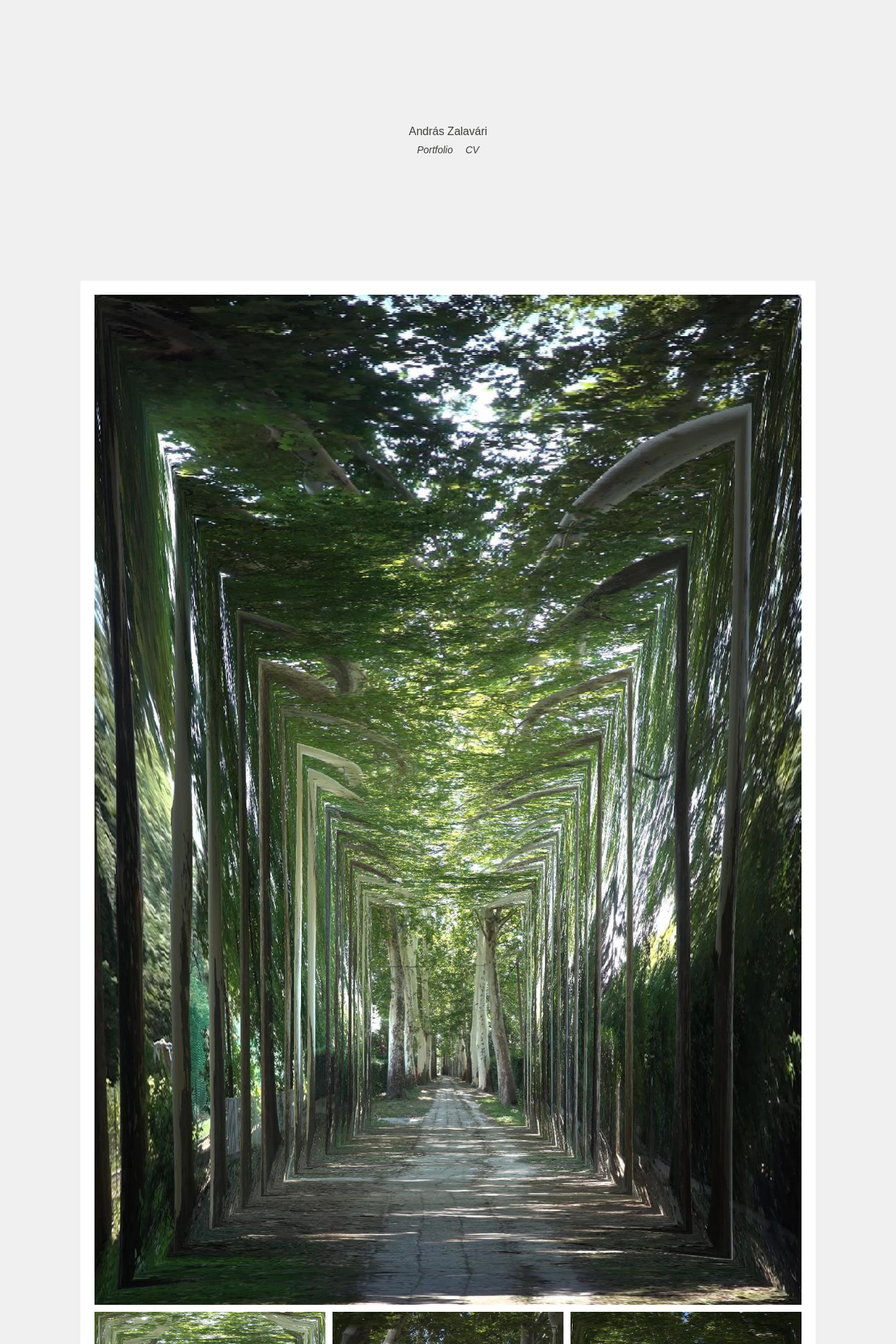
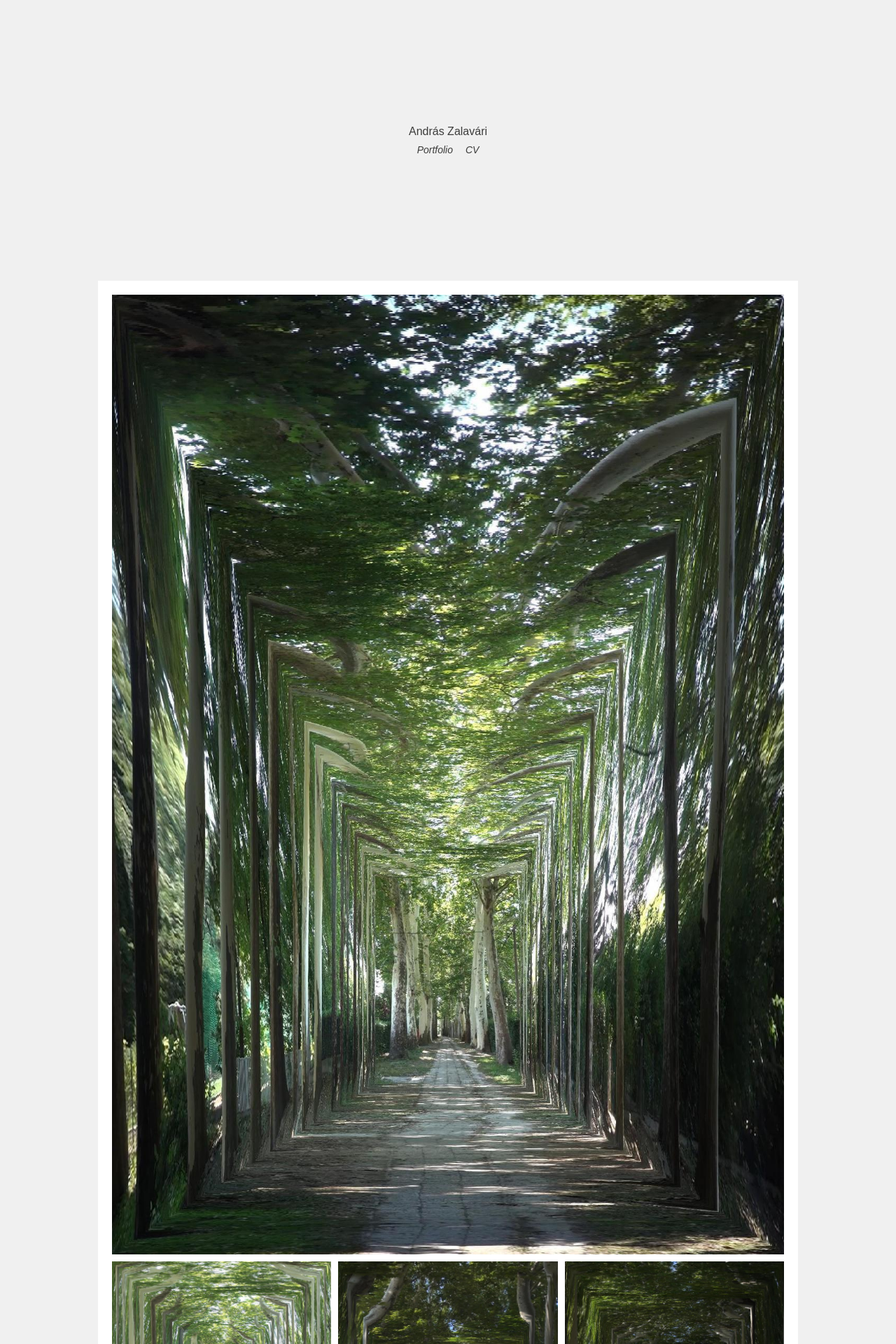
Before and after one commit to zalavariandris/andraszalavari_jekyll, a Jekyll site: the page built from index.html, in a window 1280 px wide. Shown: the top 1920 px of the page at 70% size. Built offline with Jekyll 4.4.1, drawn with Linux system fonts in a browser that asks for light colours.

Commit message:
fix viewport meta tag

```diff
--- a/Gemfile
+++ b/Gemfile
@@ -8,8 +8,8 @@
 #
 # This will help ensure the proper Jekyll version is running.
 # Happy Jekylling!
-# gem "jekyll", "~> 3.8.5"
-gem 'github-pages', group: :jekyll_plugins
+gem "jekyll", "~> 3.8.5"
+# gem 'github-pages', group: :jekyll_plugins
 
 # # This is the default theme for new Jekyll sites. You may change this to anything you like.
 # gem "minima", "~> 2.0"
--- a/_includes/gallery.html
+++ b/_includes/gallery.html
@@ -1,7 +1,7 @@
 <div class="gallery {{include.layout}}">
     {% for photo in include.photos %}
     <div  class="item">
-        <img src="{{site.baseurl}}{{photo.url}}">
+        <img alt="{{photo.alt}}" src="{{site.baseurl}}{{photo.url}}">
     </div>
     {% endfor %}
 </div>
--- a/_layouts/default.html
+++ b/_layouts/default.html
@@ -2,10 +2,10 @@
 <html lang="en">
   <head>
     <meta charset="utf-8">
+    <meta name="viewport" content="width=device-width, initial-scale=1.0">
+
     <title>{{site.title}}{% if page.title %} | {{ page.title }}{% endif %}</title>
-    <link href="https://fonts.googleapis.com/css?family=Didact+Gothic&display=swap" rel="stylesheet">
     <link rel="stylesheet" href="{{site.baseurl}}/assets/style.css">
-
   </head>
   <body class=page-{{page.title |  slugify }}>
     <header>
--- a/assets/style.css
+++ b/assets/style.css
@@ -1,3 +1,5 @@
+
+
 body{
     font-family: 'Futura', Arial, sans-serif;
     font-weight: normal;
@@ -46,13 +48,19 @@
 }
 
 main{
-    max-width: 1280px;
+    max-width: 1000px;
     height: auto;
     margin-left: auto;
     margin-right: auto;
     margin-top: 1em;
 
-    padding: 0 5em;
+    padding: 0 50px;
+}
+
+@media (max-width: 768px){
+	main{
+		padding: 0 10px;
+	}
 }
 
 footer{
@@ -68,7 +76,7 @@
     list-style-type: none;
 }
 .post{
-	margin: 100px 50px;
+	margin: 100px 0;
     padding: 20px;
     background: white;
 }
```
Also changed, not shown: _posts/2016-01-01-horizontal_perspective.md (+1 -0 lines), Gemfile.lock.
